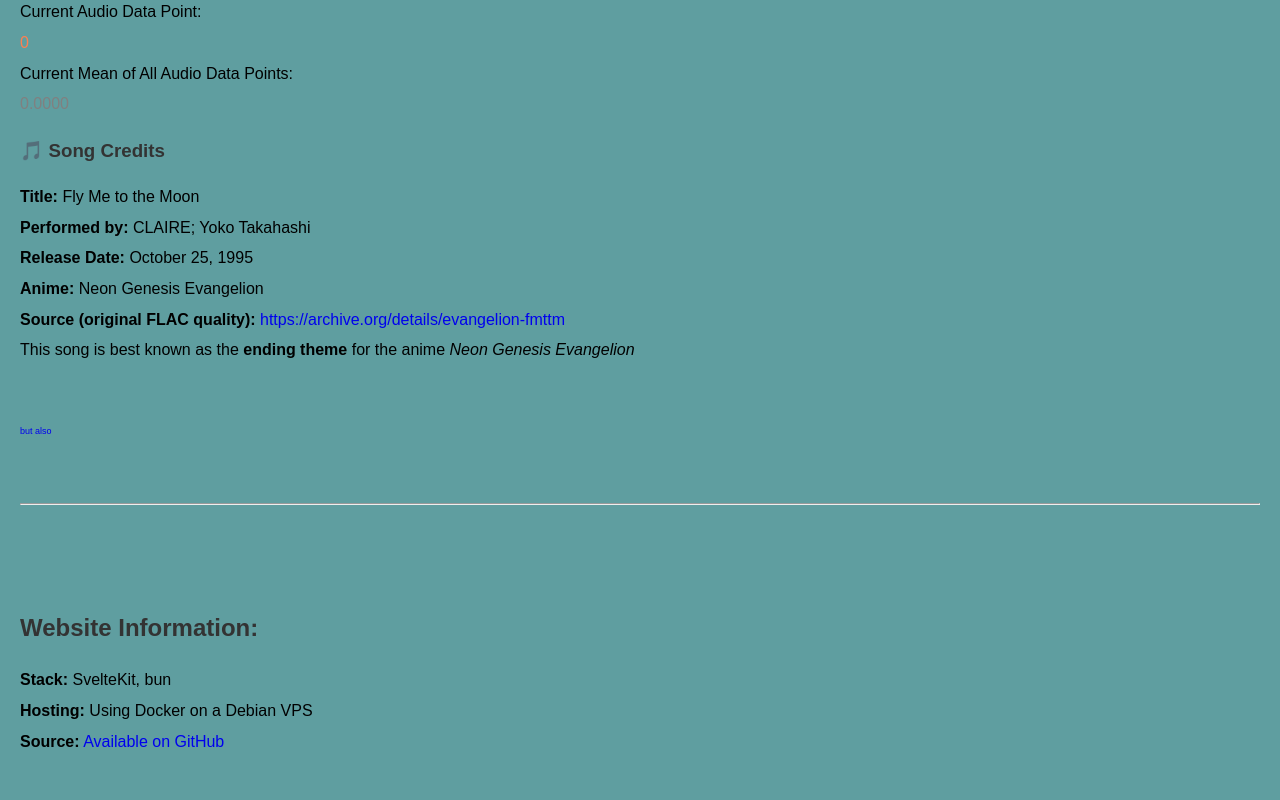
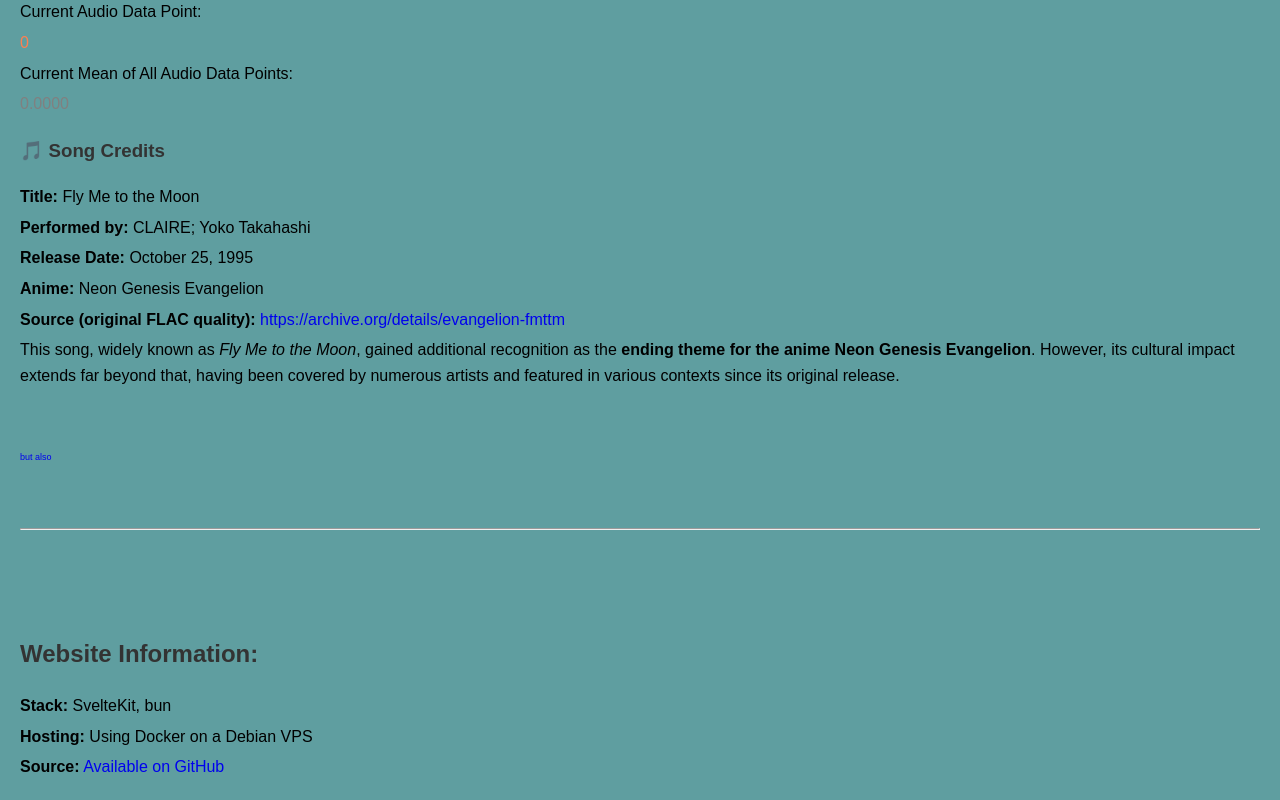
Before and after one commit to Urpagin/urpagin-dot-net, a SvelteKit app: page / in a window 1280 px wide. Shown: the part 970-1770 px from the top of the page. Before the commit the page ends 1744 px from the top, so only its background shows below. Built offline with nearby package versions, Linux system fonts and the light colour scheme.

Commit message:
Update +page.svelte

```diff
--- a/src/routes/+page.svelte
+++ b/src/routes/+page.svelte
@@ -163,8 +163,7 @@
 	<a href="https://archive.org/details/evangelion-fmttm" target="_blank">https://archive.org/details/evangelion-fmttm</a>
 </p>
 <p>
-	This song is best known as the <strong>ending theme</strong> for the anime
-	<em>Neon Genesis Evangelion</em>
+  This song, widely known as <em>Fly Me to the Moon</em>, gained additional recognition as the <strong>ending theme for the anime Neon Genesis Evangelion</strong>. However, its cultural impact extends far beyond that, having been covered by numerous artists and featured in various contexts since its original release.
 </p>
 
 <br /><br />
```
